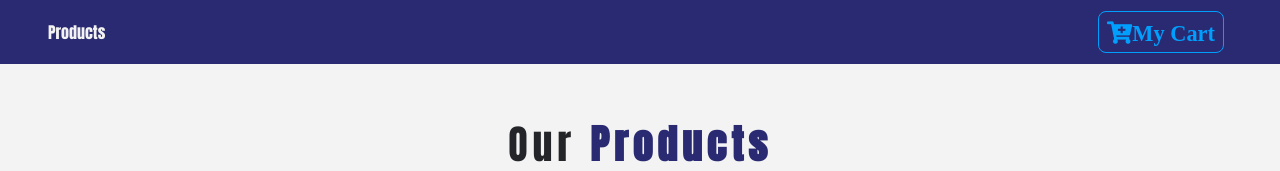
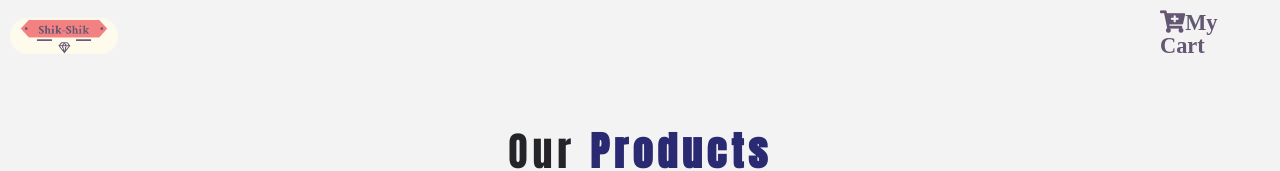
Before and after one commit to Zneeky/E-Commerce-Course-Work, a React (Vite) app in the folder ObuvkiClient/: page / in a window 1280 px wide. Shown: the top 171 px of the page. Built offline with nearby package versions, Linux system fonts and the light colour scheme.

Commit message:
navbar update

```diff
--- /dev/null
+++ b/ObuvkiClient/src/components/navbar/navbar.css
@@ -0,0 +1,34 @@
+.logo{
+    background-size:cover;
+    width:100%;
+    padding:10px;
+    border-radius: 100px;
+}
+.nav-container{
+    display: flex;
+    justify-content: space-between;
+    align-items: center;
+}
+a {
+    width:10%;
+}
+.spacer {
+    flex-grow: 1;
+}
+.button-container{
+    text-transform:capitalize;
+    font-size:1.4rem;
+    background:transparent;
+    border:none;
+    border-radius:0.5rem;
+    padding:0.5rem 0.5rem;
+    cursor:pointer;
+    margin:0.2rem 0.5rem 0.2rem 0;
+    transition:all 0.5s ease-in-out;
+    &:hover{
+        background-color:#F38181;
+    }
+}
+i{
+    color:#635772;
+}
--- a/ObuvkiClient/src/components/navbar/navbar.jsx
+++ b/ObuvkiClient/src/components/navbar/navbar.jsx
@@ -2,36 +2,21 @@ import { Component } from 'react'
 import {Link} from 'react-router-dom';
 //import logo from '../logo.svg';
 import styled from 'styled-components';
-import {ButtonContainer} from '../button';
+import './navbar.css'
 
 export default class Navbar extends Component {
     render() {
         return (
-            <NavWrapper className="navbar nav-bar-expand-sm navbar-dark px-sm-5">
-               {/* <Link to='/'>
-                  <img src={logo} alt="store" className="navbar-brand" />
-               </Link>  */}
-               <ul className="navbar-nav align-items-center">
-                 <li className="nav-item ml-5">
-                    <Link to="/" className="nav-link">
-                       Products
-                    </Link>
-                 </li>
-               </ul>
+            <div className="nav-container">
+               {<Link to='/'>
+                  <img src={'/src/assets/logo.png'} alt="store"  className="logo" />
+               </Link>}
                <Link to="/cart" className="ml-auto">
-                  <ButtonContainer>
+                  <div className="button-container">
                       <i className="fas fa-cart-plus">my cart</i>
-                  </ButtonContainer>
+                  </div>
                </Link>
-            </NavWrapper>
+            </div>
         )
     }
 }
-const NavWrapper = styled.nav`
-background:var(--mainBlue);
-.nav-link{
-    color:var(--mainWhite) !important;
-    font-size:1.3 rem;
-    text-transform:capitalize;
-}
-`;
```
Also changed, not shown: ObuvkiClient/src/assets/logo.png (added).
